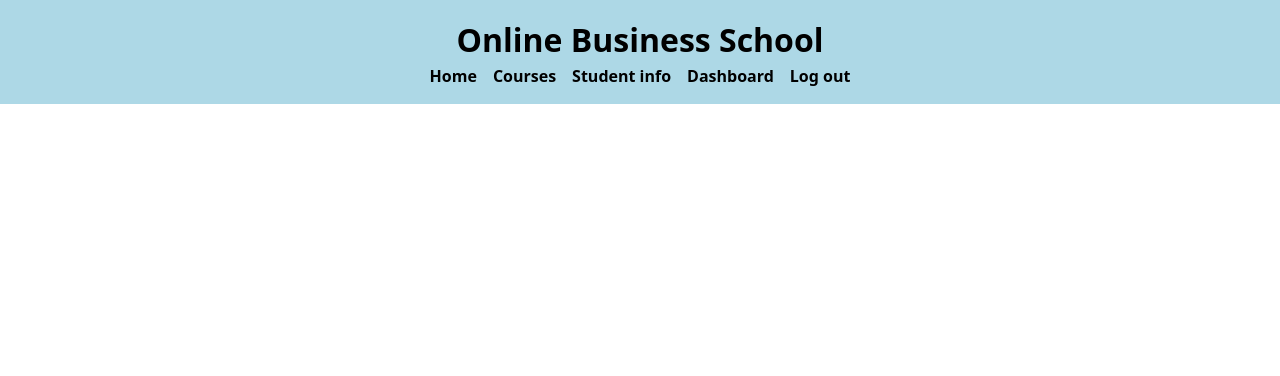
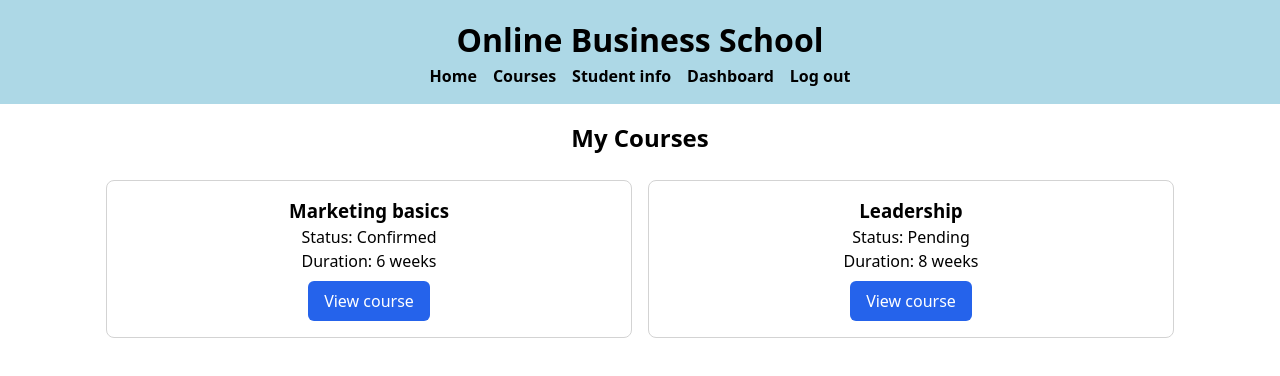
Before and after one commit to linber74/online-business-school-frontend, a React (Vite) app: page /my-courses in a window 1280 px wide. Shown: the top 376 px of the page. Built offline with nearby package versions, Linux system fonts and the light colour scheme; sample sign-in values are in the browser's storage.

Commit message:
Add My courses page

```diff
--- a/src/App.tsx
+++ b/src/App.tsx
@@ -1,16 +1,16 @@
-import Header from './components/Header'
-import { Route, Routes } from 'react-router-dom'
-import Home from './pages/Home'
-import Courses from './pages/Courses'
-import CourseDetails from './pages/CourseDetails'
-import Login from './pages/Login'
-import Register from './pages/Register'
-import Dashboard from './pages/Dashboard'
-import StudentInfo from './pages/StudentInfo'
-import ProtecteRoute from './components/ProdecteRoute'
+import Header from "./components/Header";
+import { Route, Routes } from "react-router-dom";
+import Home from "./pages/Home";
+import Courses from "./pages/Courses";
+import CourseDetails from "./pages/CourseDetails";
+import Login from "./pages/Login";
+import Register from "./pages/Register";
+import Dashboard from "./pages/Dashboard";
+import StudentInfo from "./pages/StudentInfo";
+import ProtectedRoute from "./components/ProtectedRoute";
+import MyCourses from "./pages/MyCourses";
 
 function App() {
-
   return (
     <>
       <Header />
@@ -23,17 +23,25 @@ function App() {
         <Route
           path="/dashboard"
           element={
-            <ProtecteRoute>
+            <ProtectedRoute>
               <Dashboard />
-            </ProtecteRoute>
+            </ProtectedRoute>
           }
         />
         <Route
           path="/student-info"
           element={
-            <ProtecteRoute>
+            <ProtectedRoute>
               <StudentInfo />
-            </ProtecteRoute>
+            </ProtectedRoute>
+          }
+        />
+        <Route
+          path="/my-courses"
+          element={
+            <ProtectedRoute>
+              <MyCourses />
+            </ProtectedRoute>
           }
         />
       </Routes>
@@ -41,4 +49,4 @@ function App() {
   );
 }
 
-export default App
+export default App;
--- a/src/components/ProdecteRoute.tsx
+++ b/src/components/ProtectedRoute.tsx
@@ -2,7 +2,7 @@ import { Navigate } from "react-router-dom";
 import type { ReactNode } from "react";
 import { useAuth } from "../context/AuthContext";
 
-export default function ProtecteRoute({ children }: {children: ReactNode}) {
+export default function ProtectedRoute({ children }: {children: ReactNode}) {
     const { user } = useAuth();
     if (user === null) {
         return <Navigate to="/login" replace />
--- a/src/pages/Dashboard.css
+++ b/src/pages/Dashboard.css
@@ -11,6 +11,12 @@
   margin-top: 1.5rem;
 }
 
+.dashboard .card-list a {
+  text-decoration: none;
+  color: inherit;
+  display: block;
+}
+
 @media (min-width: 768px) {
   .dashboard {
     padding: 2rem 3rem;
--- a/src/pages/Dashboard.tsx
+++ b/src/pages/Dashboard.tsx
@@ -1,6 +1,7 @@
 import "./Dashboard.css";
 import Card from "../components/Card";
 import { useAuth } from "../context/AuthContext";
+import { Link } from "react-router-dom";
 
 function Dashboard() {
 
@@ -10,8 +11,11 @@ function Dashboard() {
     <main className="dashboard">
       <h2>Welcome, {user?.name}</h2>
       <div className="card-list">
-        <Card title="My Courses" text="See your enrolled courses" />
-        <Card title="Profile" text="Your profile (coming later)"/>
+        <Link to="/my-courses">
+          <Card title="My Courses" text="See your enrolled courses" />
+        </Link>
+
+        <Card title="Profile" text="Your profile (coming later)" />
       </div>
     </main>
   );
--- /dev/null
+++ b/src/pages/MyCourses.css
@@ -0,0 +1,37 @@
+.my-courses {
+  max-width: 1100px;
+  margin: 0 auto;
+  padding: 1rem;
+  text-align: center;
+}
+
+.my-courses-list {
+  display: grid;
+  gap: 1rem;
+  margin-top: 1.5rem;
+}
+
+.my-courses-card {
+  border: 1px solid lightgrey;
+  border-radius: 8px;
+  padding: 1rem;
+}
+
+@media (min-width: 768px) {
+  .my-courses-list {
+    grid-template-columns: repeat(2, 1fr);
+  }
+}
+.my-courses-card a {
+  display: inline-block;
+  margin-top: 0.5rem;
+  padding: 0.5rem 1rem;
+  background: #2563eb;
+  color: white;
+  text-decoration: none;
+  border-radius: 6px;
+}
+
+.my-courses-card a:hover {
+  background: #1d4ed8;
+}
```
